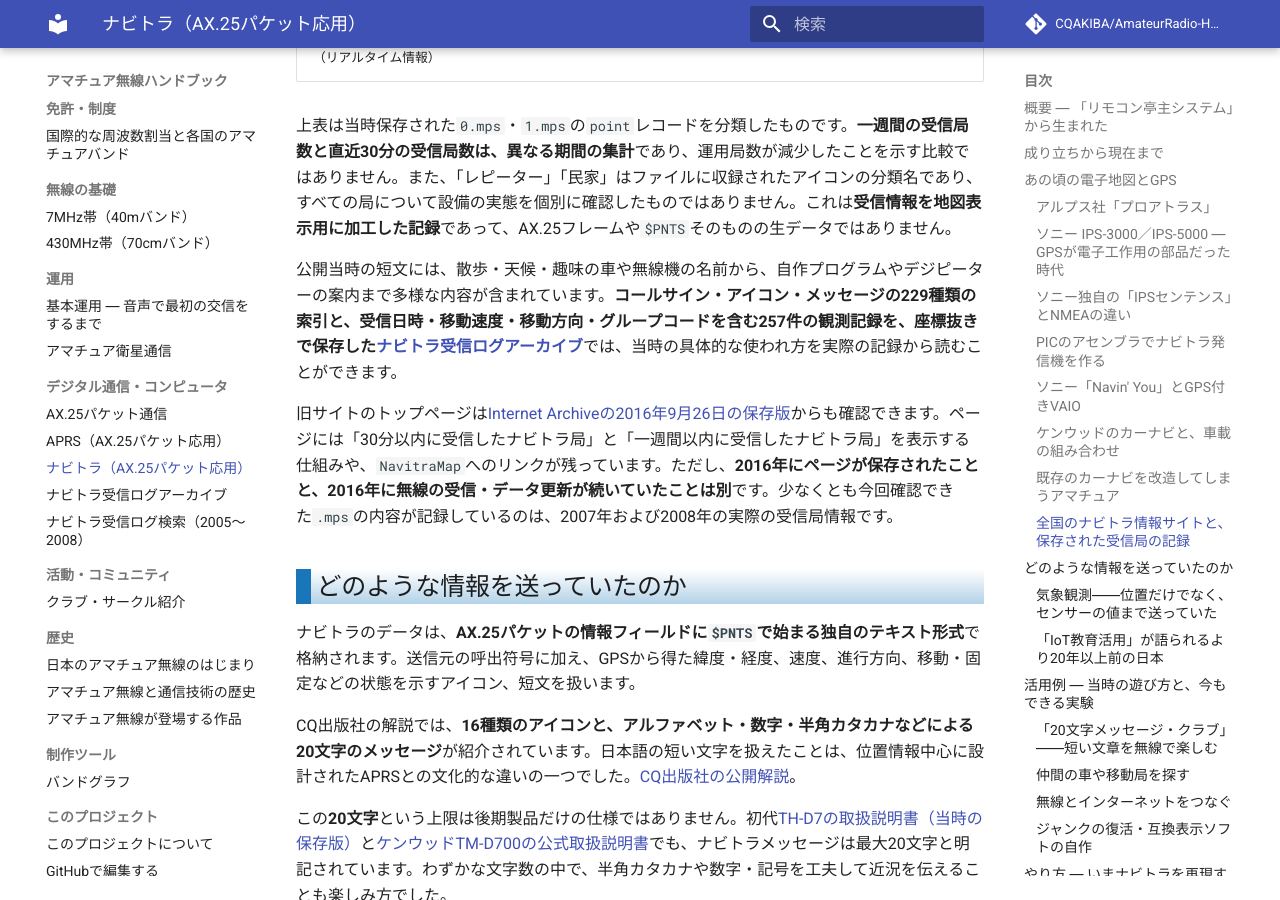
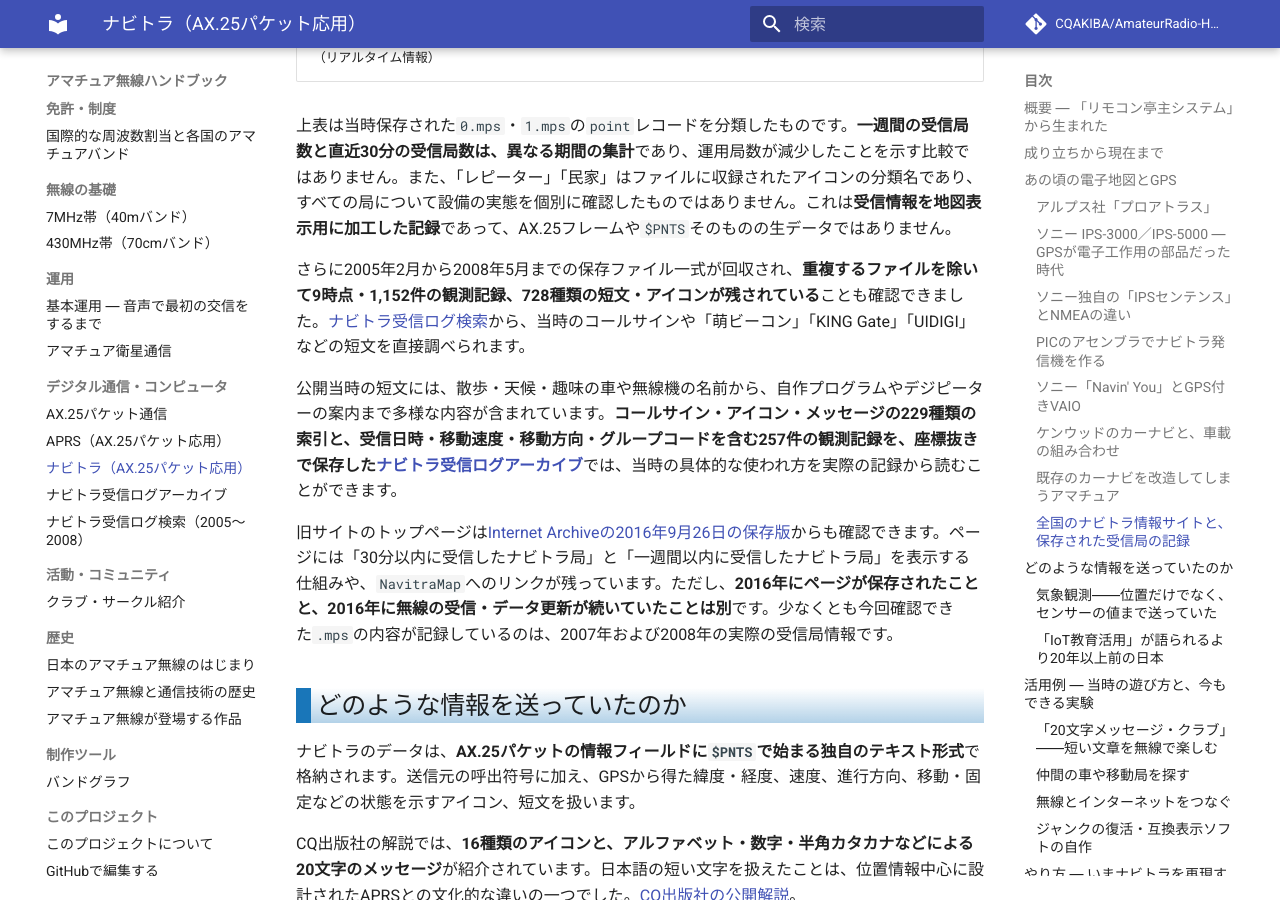
Before and after one commit to CQAKIBA/AmateurRadio-Handbook, an MkDocs documentation site: the page built from docs/07_デジタル通信・コンピュータ/ナビトラ.md, in a window 1280 px wide and 900 px high, scrolled down 6267 px. Built offline with MkDocs 1.6.1 and Material for MkDocs 9.7.7, drawn with Linux system fonts in a browser that asks for light colours; comment, search, counter and statistics services are not loaded; some of the changed text lies outside the part shown.

Commit message:
docs: 2005～2008年の全MPSログとブラウザ検索への導線を追加

```diff
--- a/docs/07_デジタル通信・コンピュータ/ナビトラ.md
+++ b/docs/07_デジタル通信・コンピュータ/ナビトラ.md
@@ -126,6 +126,8 @@ Navin' Youはそれ自体が**ナビトラの無線通信ソフトというわ
 | **2008年5月10日 06:50:13**（リアルタイム情報） | **49** | 1 | 23 | 21 | 4 |
 
 上表は当時保存された`0.mps`・`1.mps`の`point`レコードを分類したものです。**一週間の受信局数と直近30分の受信局数は、異なる期間の集計**であり、運用局数が減少したことを示す比較ではありません。また、「レピーター」「民家」はファイルに収録されたアイコンの分類名であり、すべての局について設備の実態を個別に確認したものではありません。これは**受信情報を地図表示用に加工した記録**であって、AX.25フレームや`$PNTS`そのものの生データではありません。
+
+さらに2005年2月から2008年5月までの保存ファイル一式が回収され、**重複するファイルを除いて9時点・1,152件の観測記録、728種類の短文・アイコンが残されている**ことも確認できました。[ナビトラ受信ログ検索](ナビトラ受信ログ一覧.md)から、当時のコールサインや「萌ビーコン」「KING Gate」「UIDIGI」などの短文を直接調べられます。
 
 公開当時の短文には、散歩・天候・趣味の車や無線機の名前から、自作プログラムやデジピーターの案内まで多様な内容が含まれています。**コールサイン・アイコン・メッセージの229種類の索引と、受信日時・移動速度・移動方向・グループコードを含む257件の観測記録を、座標抜きで保存した[ナビトラ受信ログアーカイブ](ナビトラ受信ログアーカイブ.md)**では、当時の具体的な使われ方を実際の記録から読むことができます。
 
@@ -256,7 +258,8 @@ TNC・1200bit/s AFSKモデム
 - [アルプス社のマップサーバ技術公開サイト（2008年の保存版）](https://web.archive.org/web/20080524205732/http://www.alpsmap.co.jp/mapserv/)
 - [アルプス社：マップサーバスクリプト仕様書 Ver.1.32暫定版（2001年6月29日付、2006年の保存版）](https://web.archive.org/web/20061126121438/http://www.alpsmap.co.jp/mapserv/mapsrvr.html)
 - [『UNIX MAGAZINE』1999年3月号：マップサーバ・スクリプトとNavin' Youの比較（PDF）](https://www.pitecan.com/UnixMagazine/PDF/if9903.pdf)
-- [ナビトラ受信ログアーカイブ：2007・2008年の短文229種類](ナビトラ受信ログアーカイブ.md)
+- [ナビトラ受信ログ検索：2005～2008年の短文728種類](ナビトラ受信ログ一覧.md)
+- [ナビトラ受信ログアーカイブ：9時点・全1,152観測記録の史料](ナビトラ受信ログアーカイブ.md)
 - [ケンウッド：アルプス社からFGPSメンバーと有志へのサーバー継承告知（旧ページ）](https://www.kenwood.co.jp/jp/oshirase/info_navitora.html)
 - [DCN Wiki：ナビトラ情報サイトの継承と関連ソフトの記録](https://wikiwiki.jp/dcn/Navitra)
 - [ソニー：1998年のNavin' You製品資料](https://www.sony.com/ja/SonyInfo/News/Press/199805/98-045/)
```
